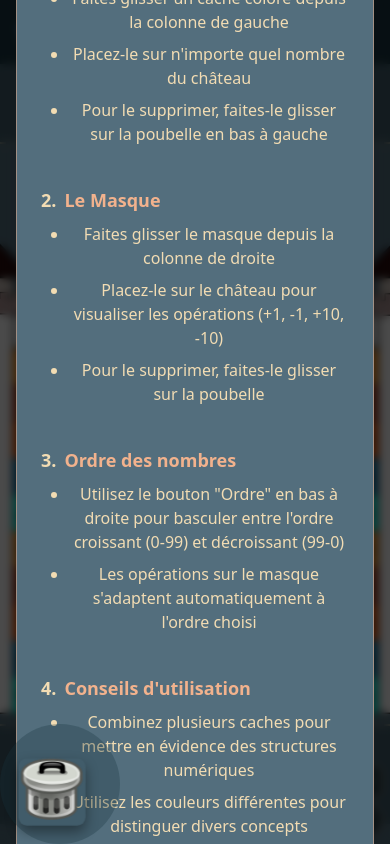
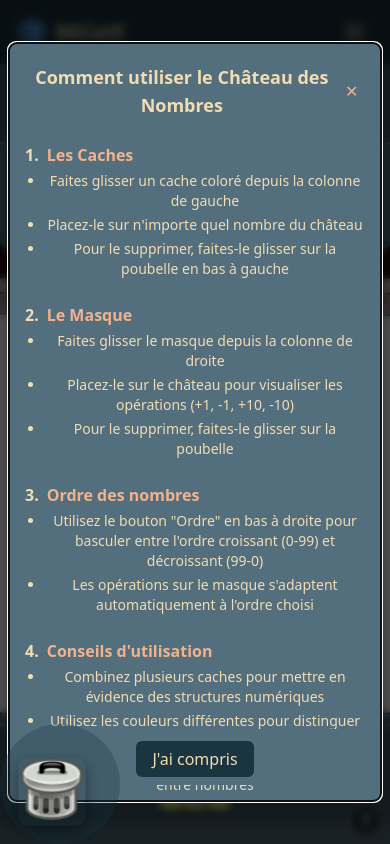
Before and after one commit to micetf/chateau, a React (Vite) app: page / in a window 390 px wide. Built offline with nearby package versions, Linux system fonts and the light colour scheme.

Commit message:
Amélioration de la composante HelpOverlay pour s'adapter aux écrans mobiles

```diff
--- a/src/components/HelpOverlay.jsx
+++ b/src/components/HelpOverlay.jsx
@@ -1,29 +1,73 @@
-import React from "react";
+import React, { useEffect, useRef } from "react";
 
 const HelpOverlay = ({ onClose }) => {
+    const overlayRef = useRef(null);
+    const contentRef = useRef(null);
+
+    // Gestion de l'échappement avec la touche Escape
+    useEffect(() => {
+        const handleKeyDown = (e) => {
+            if (e.key === "Escape") {
+                onClose();
+            }
+        };
+
+        window.addEventListener("keydown", handleKeyDown);
+
+        // Focus sur le contenu pour accessibilité
+        if (contentRef.current) {
+            contentRef.current.focus();
+        }
+
+        return () => {
+            window.removeEventListener("keydown", handleKeyDown);
+        };
+    }, [onClose]);
+
+    // Fermer quand on clique en dehors du contenu
+    const handleOverlayClick = (e) => {
+        if (e.target === overlayRef.current) {
+            onClose();
+        }
+    };
+
     return (
-        <div className="fixed inset-0 bg-black bg-opacity-70 z-50 flex items-center justify-center p-4 backdrop-blur-sm">
-            <div className="bg-background p-6 rounded-lg max-w-2xl w-full shadow-lg border border-text-secondary border-opacity-50">
-                <div className="flex justify-between items-center mb-6">
-                    <h2 className="text-xl font-bold text-text-primary">
+        <div
+            ref={overlayRef}
+            className="fixed inset-0 bg-black bg-opacity-70 z-50 flex items-center justify-center p-2 sm:p-4 backdrop-blur-sm overflow-auto"
+            onClick={handleOverlayClick}
+            role="dialog"
+            aria-modal="true"
+            aria-labelledby="help-title"
+        >
+            <div
+                ref={contentRef}
+                className="bg-background p-4 sm:p-6 rounded-lg max-w-2xl w-full shadow-lg border border-text-secondary border-opacity-50 max-h-[90vh] overflow-auto"
+                tabIndex="-1"
+            >
+                <div className="flex justify-between items-center mb-4 sm:mb-6 sticky top-0 bg-background pt-1 pb-2">
+                    <h2
+                        id="help-title"
+                        className="text-lg sm:text-xl font-bold text-text-primary"
+                    >
                         Comment utiliser le Château des Nombres
                     </h2>
                     <button
                         onClick={onClose}
-                        className="text-text-secondary hover:text-text-primary transition-colors"
+                        className="text-text-secondary hover:text-text-primary transition-colors w-8 h-8 flex items-center justify-center rounded-full hover:bg-header"
                         aria-label="Fermer l'aide"
                     >
                         ✕
                     </button>
                 </div>
 
-                <div className="grid grid-cols-1 md:grid-cols-2 gap-6">
-                    <div className="mb-4">
-                        <h3 className="text-lg font-semibold text-text-secondary mb-2 flex items-center">
+                <div className="grid grid-cols-1 md:grid-cols-2 gap-3 sm:gap-6">
+                    <div className="mb-3 sm:mb-4">
+                        <h3 className="text-base sm:text-lg font-semibold text-text-secondary mb-1 sm:mb-2 flex items-center">
                             <span className="mr-2 text-text-primary">1.</span>
                             Les Caches
                         </h3>
-                        <ul className="text-text-primary space-y-2 pl-7">
+                        <ul className="text-text-primary text-sm sm:text-base space-y-1 sm:space-y-2 pl-5 sm:pl-7">
                             <li className="list-disc">
                                 Faites glisser un cache coloré depuis la colonne
                                 de gauche
@@ -38,12 +82,12 @@ const HelpOverlay = ({ onClose }) => {
                         </ul>
                     </div>
 
-                    <div className="mb-4">
-                        <h3 className="text-lg font-semibold text-text-secondary mb-2 flex items-center">
+                    <div className="mb-3 sm:mb-4">
+                        <h3 className="text-base sm:text-lg font-semibold text-text-secondary mb-1 sm:mb-2 flex items-center">
                             <span className="mr-2 text-text-primary">2.</span>
                             Le Masque
                         </h3>
-                        <ul className="text-text-primary space-y-2 pl-7">
+                        <ul className="text-text-primary text-sm sm:text-base space-y-1 sm:space-y-2 pl-5 sm:pl-7">
                             <li className="list-disc">
                                 Faites glisser le masque depuis la colonne de
                                 droite
@@ -59,12 +103,12 @@ const HelpOverlay = ({ onClose }) => {
                         </ul>
                     </div>
 
-                    <div className="mb-4">
-                        <h3 className="text-lg font-semibold text-text-secondary mb-2 flex items-center">
+                    <div className="mb-3 sm:mb-4">
+                        <h3 className="text-base sm:text-lg font-semibold text-text-secondary mb-1 sm:mb-2 flex items-center">
                             <span className="mr-2 text-text-primary">3.</span>
                             Ordre des nombres
                         </h3>
-                        <ul className="text-text-primary space-y-2 pl-7">
+                        <ul className="text-text-primary text-sm sm:text-base space-y-1 sm:space-y-2 pl-5 sm:pl-7">
                             <li className="list-disc">
                                 Utilisez le bouton "Ordre" en bas à droite pour
                                 basculer entre l'ordre croissant (0-99) et
@@ -77,12 +121,12 @@ const HelpOverlay = ({ onClose }) => {
                         </ul>
                     </div>
 
-                    <div className="mb-4">
-                        <h3 className="text-lg font-semibold text-text-secondary mb-2 flex items-center">
+                    <div className="mb-3 sm:mb-4">
+                        <h3 className="text-base sm:text-lg font-semibold text-text-secondary mb-1 sm:mb-2 flex items-center">
                             <span className="mr-2 text-text-primary">4.</span>
                             Conseils d'utilisation
                         </h3>
-                        <ul className="text-text-primary space-y-2 pl-7">
+                        <ul className="text-text-primary text-sm sm:text-base space-y-1 sm:space-y-2 pl-5 sm:pl-7">
                             <li className="list-disc">
                                 Combinez plusieurs caches pour mettre en
                                 évidence des structures numériques
@@ -99,10 +143,11 @@ const HelpOverlay = ({ onClose }) => {
                     </div>
                 </div>
 
-                <div className="text-center mt-6">
+                <div className="text-center mt-4 sm:mt-6 sticky bottom-0 pb-2 pt-3 bg-background">
                     <button
                         onClick={onClose}
-                        className="bg-header hover:bg-opacity-80 text-text-primary px-6 py-2 rounded-md font-medium transition-colors"
+                        className="bg-header hover:bg-opacity-80 text-text-primary px-4 sm:px-6 py-1.5 sm:py-2 rounded-md font-medium transition-colors"
+                        aria-label="Fermer l'aide"
                     >
                         J'ai compris
                     </button>
```
